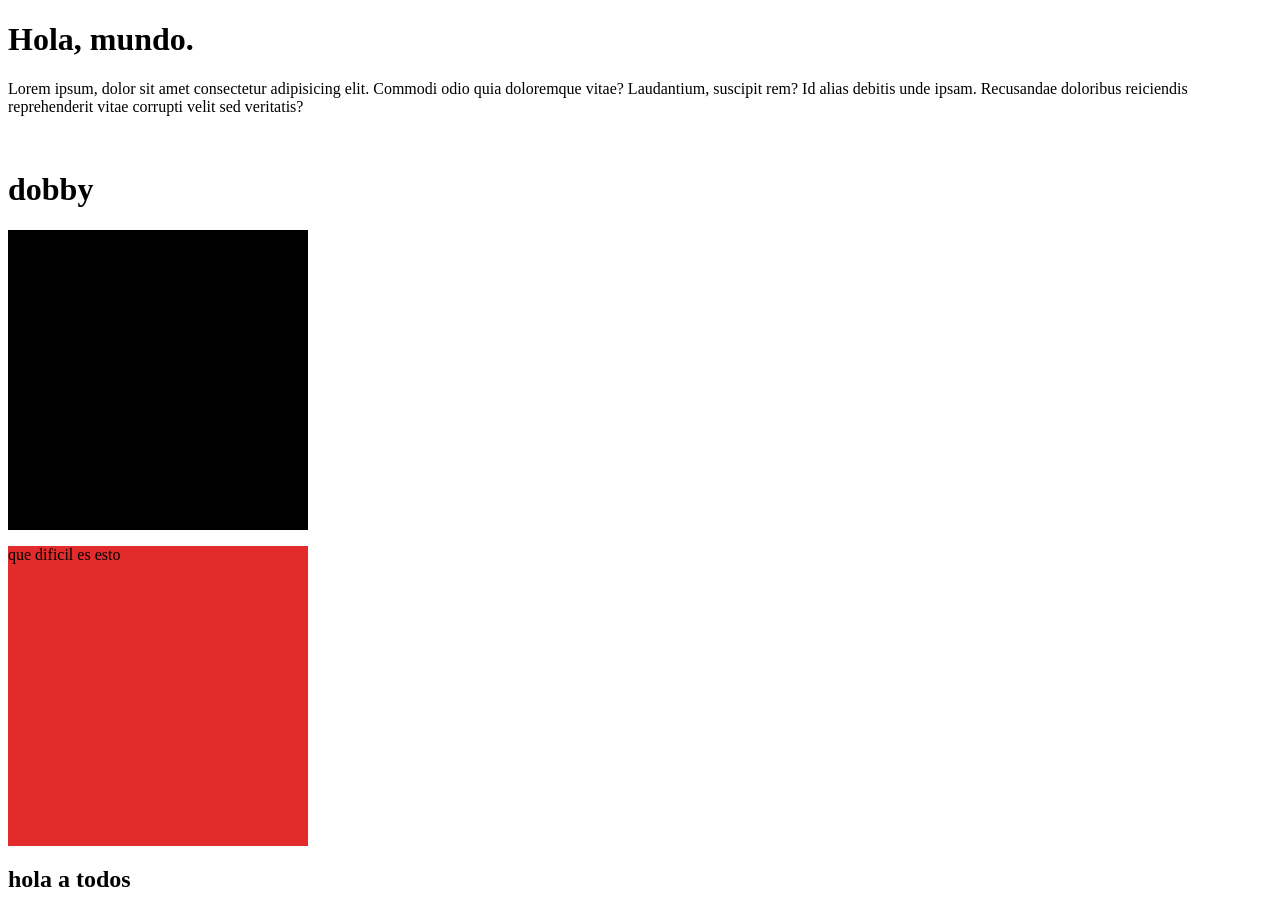
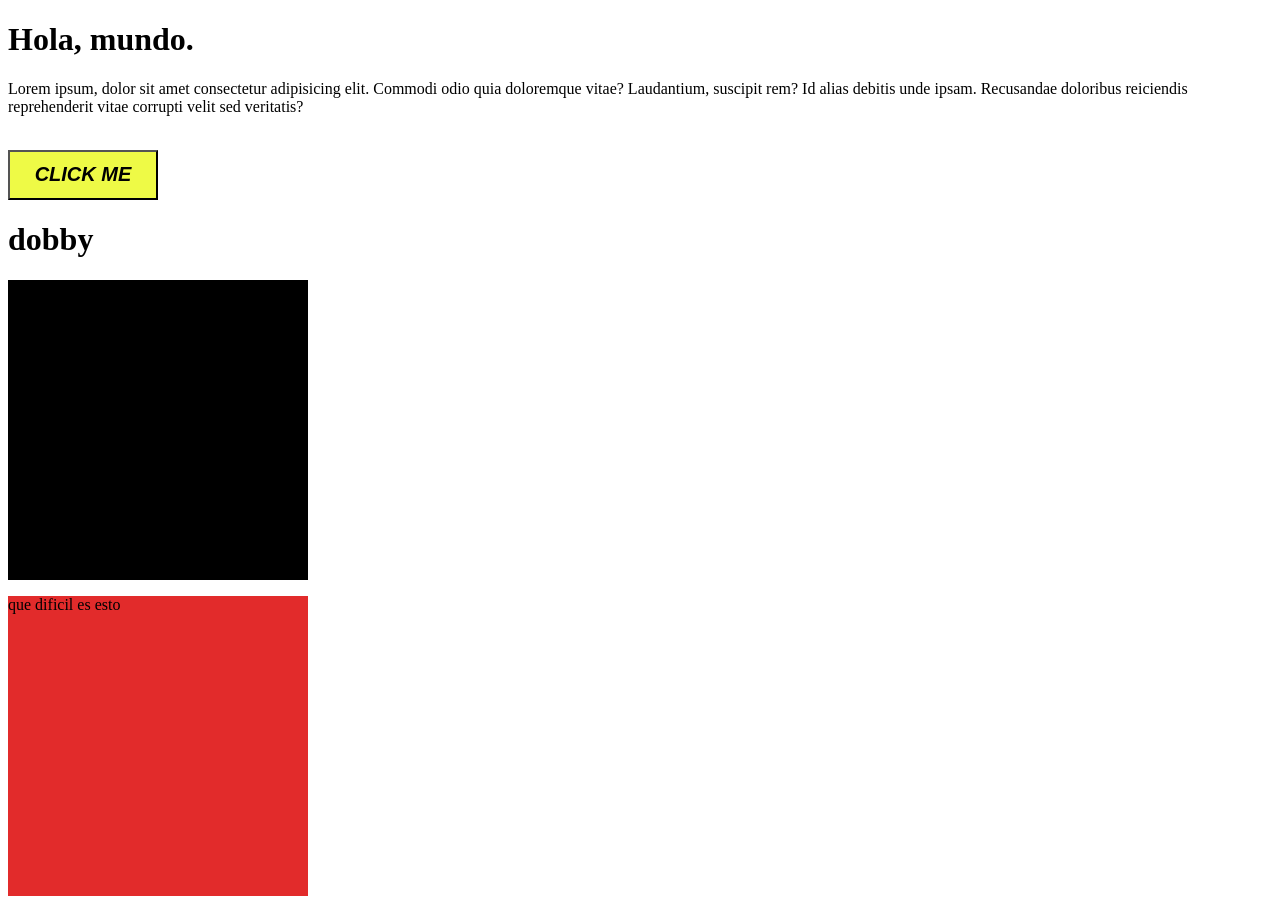
Before and after one commit to AndresEstebanPatino/master-class-git, a plain HTML site: page index.html in a window 1280 px wide. Shown: the top 899 px of the page. Drawn offline with Linux system fonts and the light colour scheme.

Commit message:
Added yellow button

```diff
--- a/index.html
+++ b/index.html
@@ -11,6 +11,7 @@
     <h1>Hola, mundo.</h1>
     <p>Lorem ipsum, dolor sit amet consectetur adipisicing elit. Commodi odio quia doloremque vitae? Laudantium, suscipit rem? Id alias debitis unde ipsam. Recusandae doloribus reiciendis reprehenderit vitae corrupti velit sed veritatis?</p>
     <br>
+    <button class="button">CLICK ME</button>
     <h1>dobby</h1>
     <div class="cuadro">
 
--- a/styles.css
+++ b/styles.css
@@ -1,3 +1,13 @@
+.button{
+    background-color: rgb(238, 250, 70);
+    width: 150px;
+    height: 50px;
+    font-family: Arial, Helvetica, sans-serif;
+    font-size: 20px;
+    font-style: italic;
+    font-weight: bold;
+}
+
 .cuadro{
     width: 300px;
     height: 300px;
```
